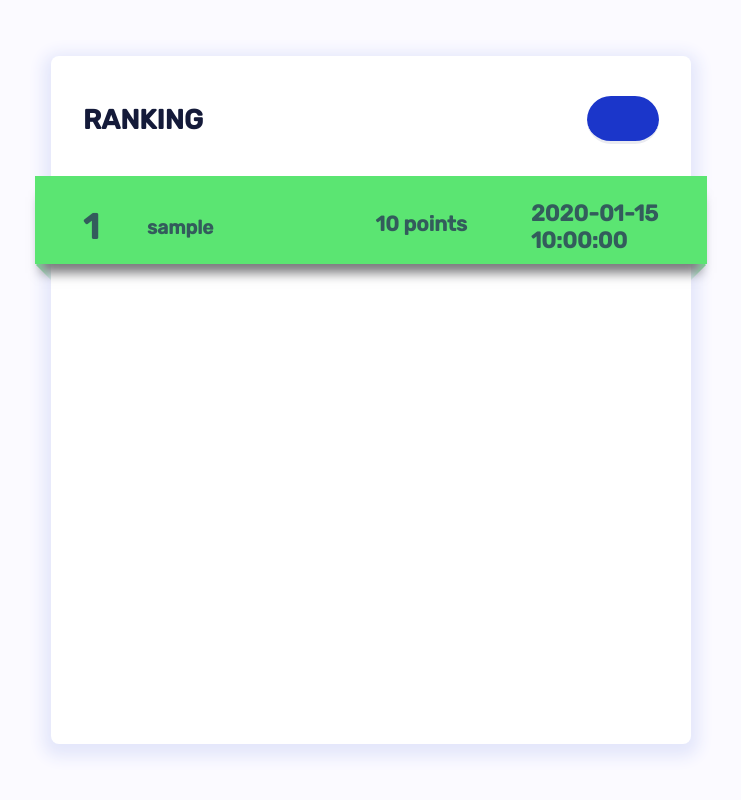
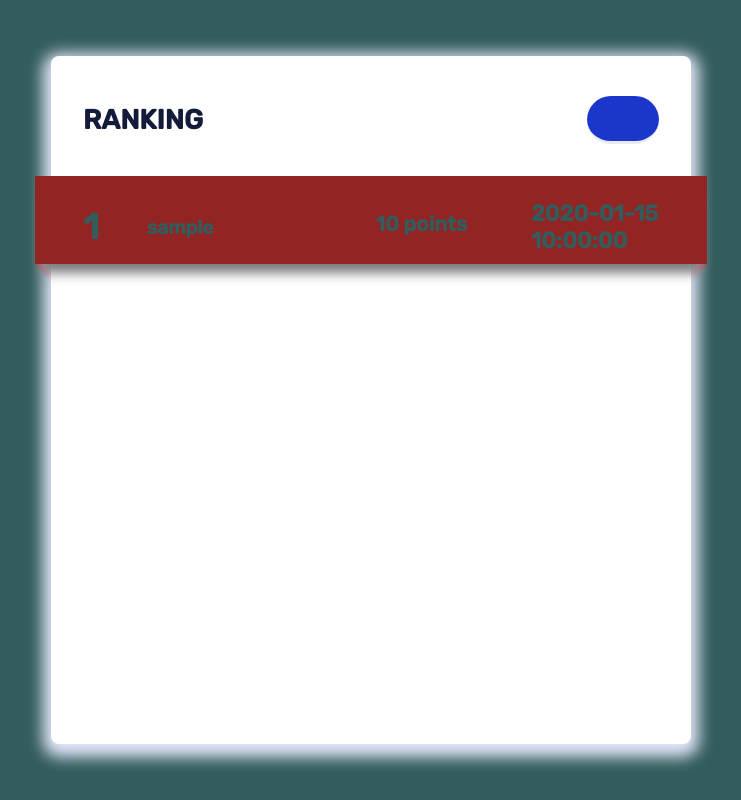
Before and after one commit to MrnsXns/My_CTF_Challenges, a PHP site: page /profile_page.php in a window 1280 px wide. Shown: the whole page, without its empty margins (269-1010 px from the left). Run offline with PHP 8.4, Linux system fonts and the light colour scheme; the visitor is signed in with stand-in values (Sample User, id 1); tables that the repository leaves empty hold one stand-in row (values such as "Sample post"); some libraries are stand-ins or nearby versions.

Commit message:
Update profile_page_style.css

```diff
--- a/Jeopardy_CTF/main_/profile_page_style.css
+++ b/Jeopardy_CTF/main_/profile_page_style.css
@@ -8,7 +8,7 @@
     height: 100%;
     width: 100%;
     min-height: 100vh;
-    background-color: #fbfaff;
+    background-color: rgb(51, 92, 92);
     display: flex;
     align-items: center;
     justify-content: center;
@@ -17,7 +17,7 @@
   main {
     width: 40rem;
     height: 43rem;
-    background-color: #ffffff;
+    background-color: #ffff;
     -webkit-box-shadow: 0px 5px 15px 8px #e4e7fb;
     box-shadow: 0px 5px 15px 8px #e4e7fb;
     display: flex;
@@ -135,7 +135,7 @@
     width: 42rem;
     height: 5.5rem;
     top: -0.5rem;
-    background-color: #5be572;
+    background-color: #922424;
     position: absolute;
     left: -1rem;
     -webkit-box-shadow: 0px 15px 11px -6px #7a7a7d;
@@ -149,7 +149,7 @@
     bottom: -0.8rem;
     left: 0.35rem;
     transform: rotate(45deg);
-    background-color: #5be579;
+    background-color: #922424;
     position: absolute;
     z-index: -1;
   }
@@ -161,7 +161,7 @@
     bottom: -0.8rem;
     right: 0.35rem;
     transform: rotate(45deg);
-    background-color: #5be579;
+    background-color: #922424;
     position: absolute;
     z-index: -1;
   }
```
